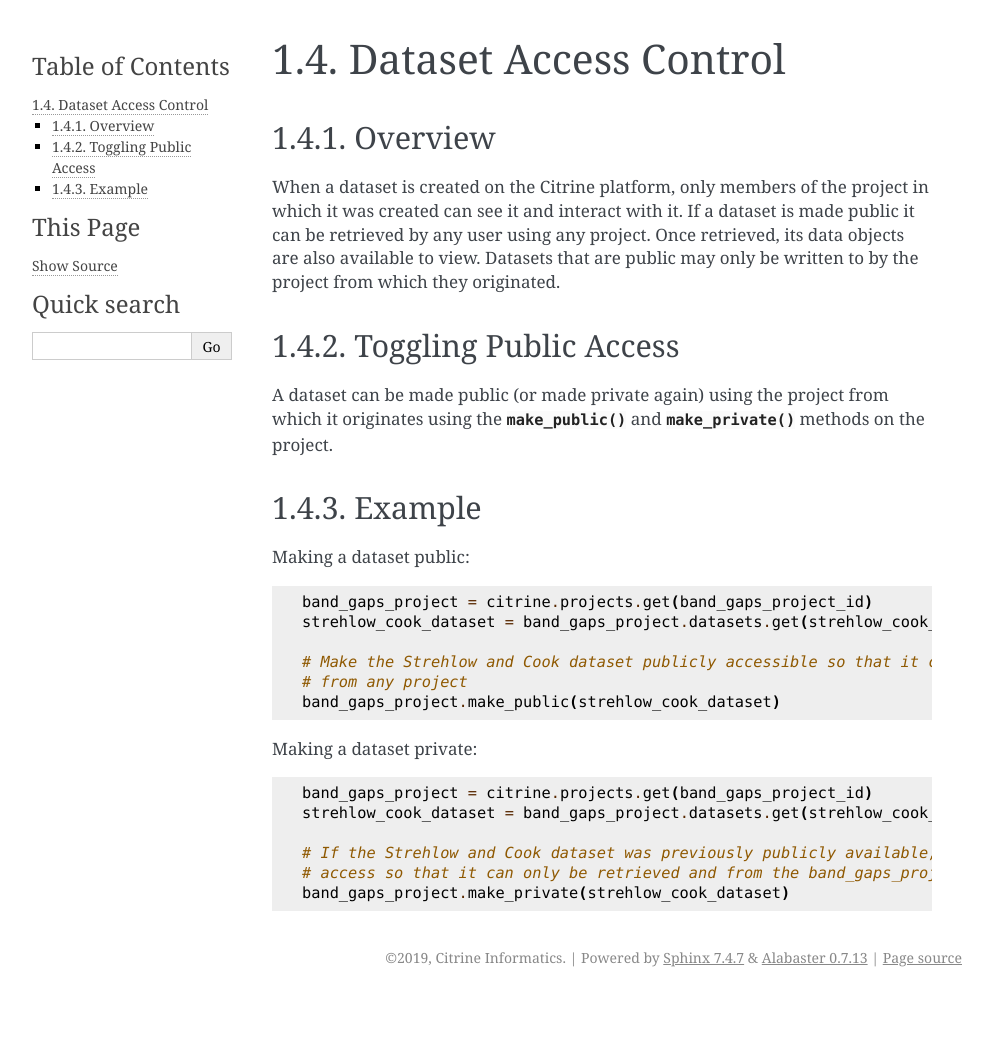
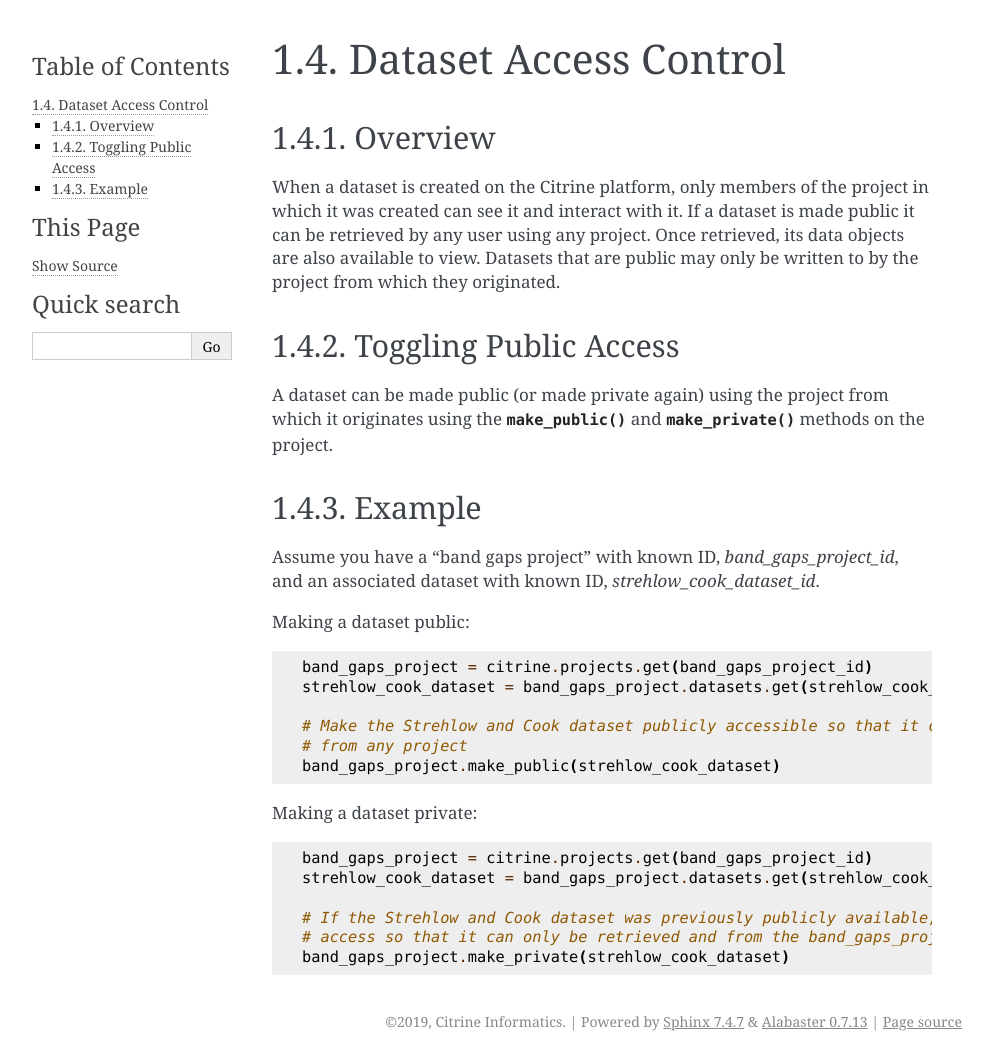
Before and after one commit to CitrineInformatics/citrine-python, a Sphinx documentation site: the page built from docs/source/getting_started/public_access.rst, in a window 1280 px wide. Shown: the whole page, without its empty margins (148-1141 px from the left). Built offline with Sphinx 7.4.7, drawn with Linux system fonts in a browser that asks for light colours; before the commit the page ends 997 px from its top, so only the background shows below that.

Commit message:
Add helpful assumption message

```diff
--- a/docs/source/getting_started/public_access.rst
+++ b/docs/source/getting_started/public_access.rst
@@ -18,6 +18,8 @@
 
 Example
 -------
+
+Assume you have a "band gaps project" with known ID, `band_gaps_project_id`, and an associated dataset with known ID, `strehlow_cook_dataset_id`.
 
 Making a dataset public:
 
```
